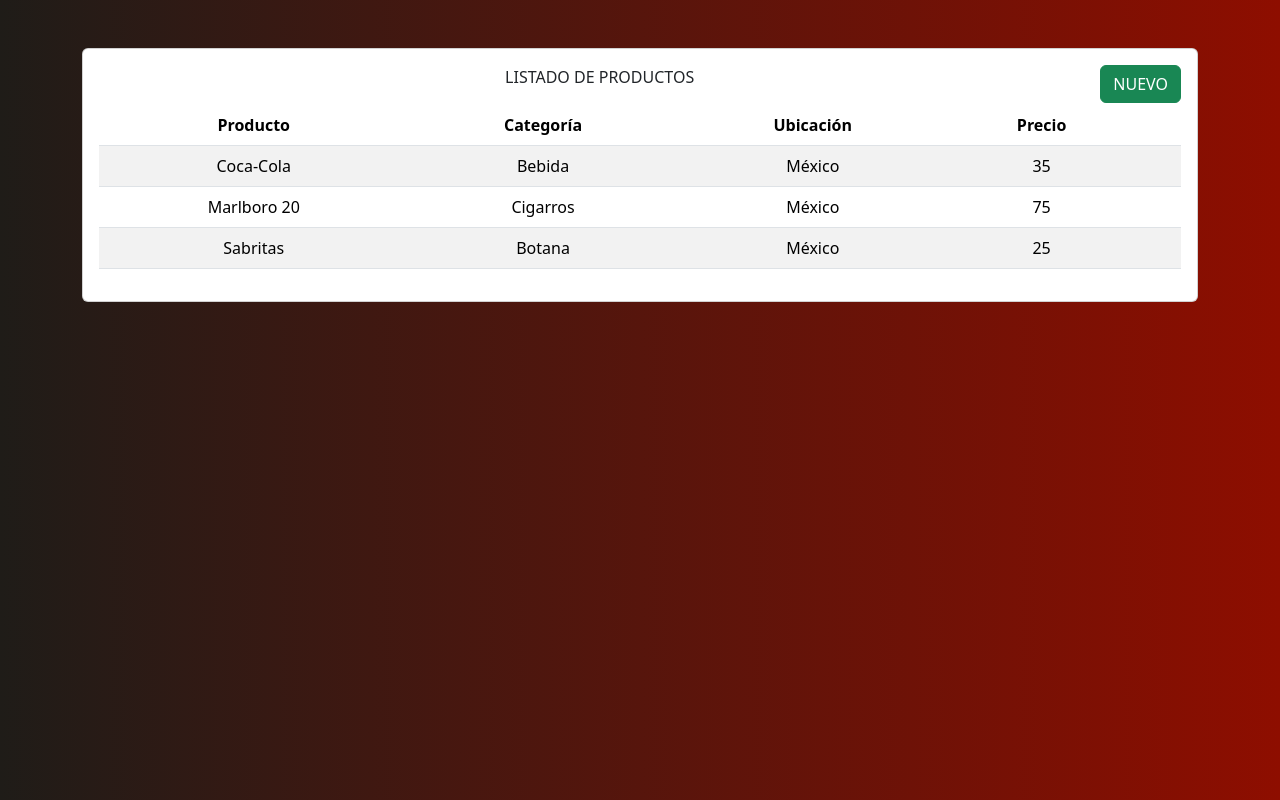
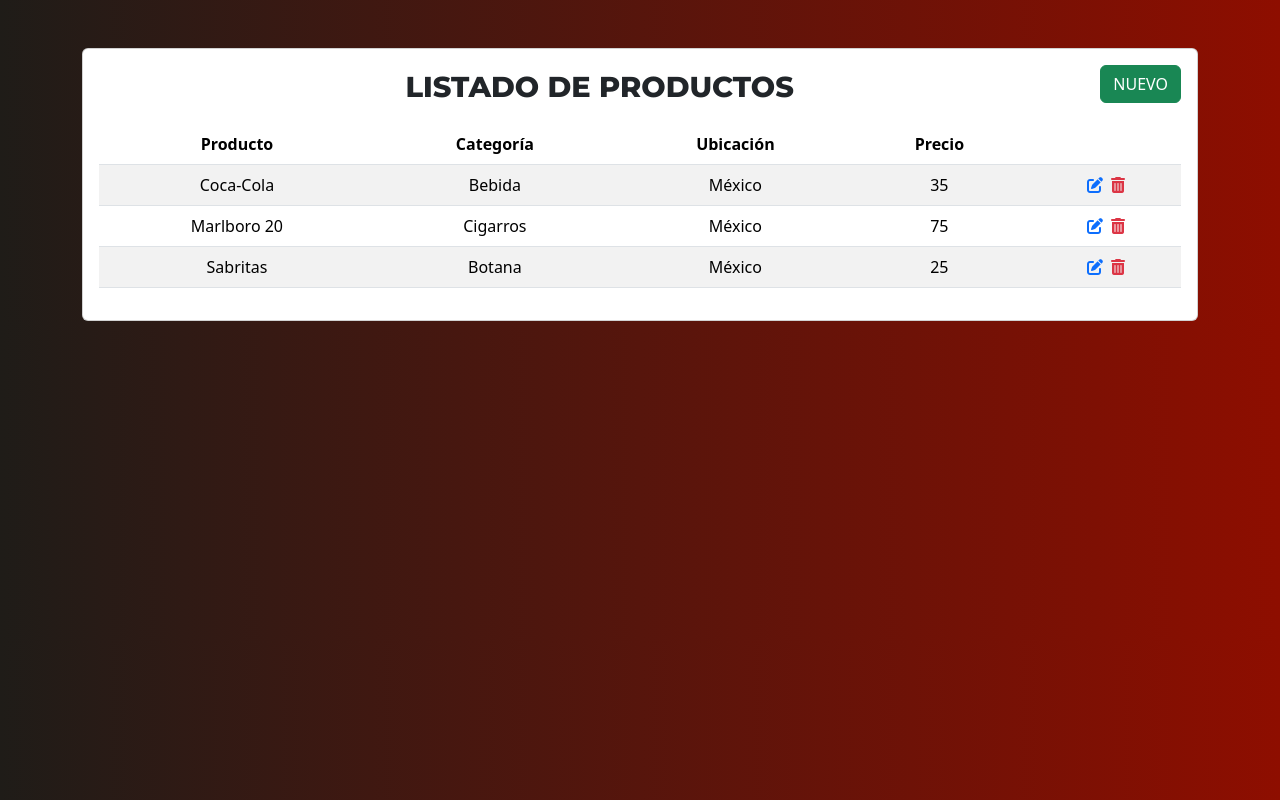
Before and after one commit to gbarrerameneses/angular-front-end-stack-mean, an Angular app: page / in a window 1280 px wide. Built offline with nearby package versions, Linux system fonts and the light colour scheme.

Commit message:
agregando & configurando font awesome & google fonts

```diff
--- a/src/app/components/listar-productos/listar-productos.component.html
+++ b/src/app/components/listar-productos/listar-productos.component.html
@@ -3,7 +3,7 @@
         <div class="col-lg-8-offset-lg2">
             <div class="card">
                 <div class="card-body text-center">
-                    <span>LISTADO DE PRODUCTOS</span>
+                    <span class="title">LISTADO DE PRODUCTOS</span>
                     <button class="btn btn-success float-end">NUEVO</button>
                     <table class="table table-striped mt-3">
                         <thead>
@@ -21,21 +21,30 @@
                             <td>Bebida</td>
                             <td>México</td>
                             <td>35</td>
-                            <td></td>
+                            <td>
+                                <i class="fa-solid fa-pen-to-square text-primary"></i>
+                                <i class="fa-solid fa-trash-can text-danger"></i>
+                            </td>
                           </tr>
                           <tr>
                             <td>Marlboro 20</td>
                             <td>Cigarros</td>
                             <td>México</td>
                             <td>75</td>
-                            <td></td>
+                            <td>
+                                <i class="fa-solid fa-pen-to-square text-primary"></i>
+                                <i class="fa-solid fa-trash-can text-danger"></i>
+                            </td>
                           </tr>
                           <tr>
                             <td>Sabritas</td>
                             <td>Botana</td>
                             <td>México</td>
                             <td>25</td>
-                            <td></td>
+                            <td>
+                                <i class="fa-solid fa-pen-to-square text-primary"></i>
+                                <i class="fa-solid fa-trash-can text-danger"></i>
+                            </td>
                           </tr>
                         </tbody>
                       </table>
--- a/src/app/components/listar-productos/listar-productos.component.scss
+++ b/src/app/components/listar-productos/listar-productos.component.scss
@@ -0,0 +1,4 @@
+.fa-solid {
+    cursor: pointer;
+    margin-left: 8px;
+}
--- a/src/index.html
+++ b/src/index.html
@@ -6,6 +6,10 @@
   <base href="/">
   <meta name="viewport" content="width=device-width, initial-scale=1">
   <link rel="icon" type="image/x-icon" href="favicon.ico">
+  <link rel="stylesheet" href="https://cdnjs.cloudflare.com/ajax/libs/font-awesome/6.5.2/css/all.min.css" integrity="sha512-SnH5WK+bZxgPHs44uWIX+LLJAJ9/2PkPKZ5QiAj6Ta86w+fsb2TkcmfRyVX3pBnMFcV7oQPJkl9QevSCWr3W6A==" crossorigin="anonymous" referrerpolicy="no-referrer" />
+  <link rel="preconnect" href="https://fonts.googleapis.com">
+<link rel="preconnect" href="https://fonts.gstatic.com" crossorigin>
+<link href="https://fonts.googleapis.com/css2?family=Montserrat:ital,wght@0,100..900;1,100..900&display=swap" rel="stylesheet">
 </head>
 <body>
   <app-root></app-root>
--- a/src/styles.scss
+++ b/src/styles.scss
@@ -5,3 +5,11 @@
     background: -webkit-linear-gradient(to right, #1F1C18, #8E0E00);  /* Chrome 10-25, Safari 5.1-6 */
     background: linear-gradient(to right, #1F1C18, #8E0E00); /* W3C, IE 10+/ Edge, Firefox 16+, Chrome 26+, Opera 12+, Safari 7+ */
 }
+
+.title {
+    font-size: 1.8rem;
+    font-family: "Montserrat", sans-serif;
+    font-optical-sizing: auto;
+    font-weight: 800;
+    font-style: normal;
+}
```
